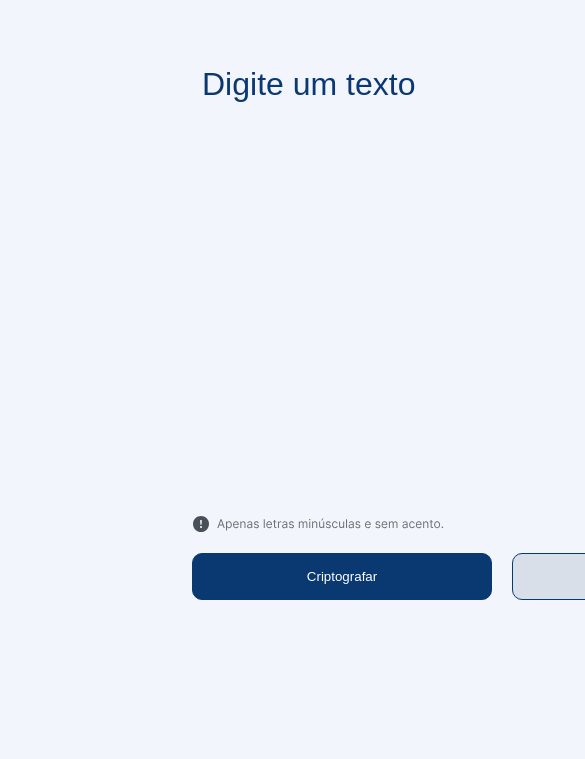
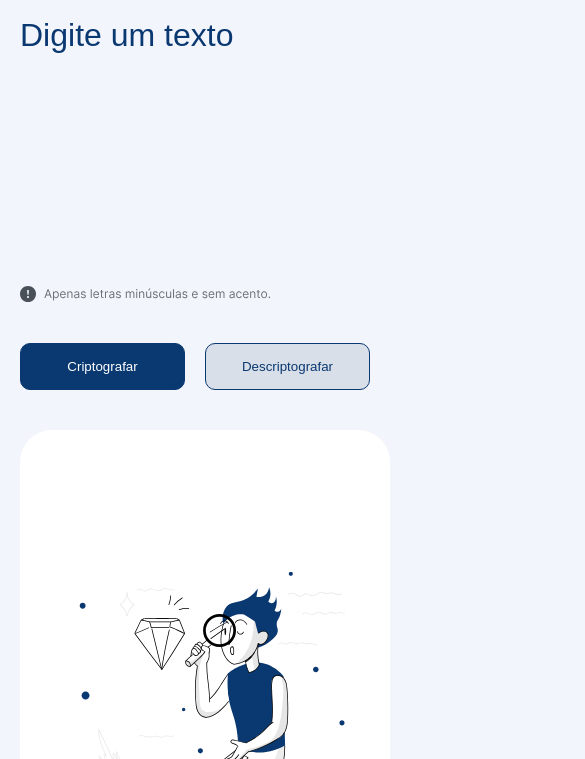
Before and after one commit to beatrizcastelari/Codificador-de-texto, a plain HTML site: page index.html in a window 390 px wide. Shown: the part 85-844 px from the top of the page, 585 px wide, since content can reach past the window. Drawn offline with Linux system fonts and the light colour scheme.

Commit message:
ajuste css

```diff
--- a/style.css
+++ b/style.css
@@ -100,3 +100,57 @@ article {
 #resultado-container {
     margin-top: 20px;
 }
+
+@media screen and (max-width:500px) {
+    body{
+        background-color:#F3F5FC;
+        margin: 0;
+        display: flex;
+        flex-direction: column;
+
+    }
+    .input-text {
+
+        margin-top: 150px;
+        margin-left: 0px;
+    }
+    .message-container{
+        margin: 40px;
+        margin-left: 20px;
+        margin-right: 0px;
+        position: relative;
+    }
+    .div-message {
+        background-color: #fff;
+        width: 100%;
+        height: 700px;
+        border-radius: 32px;
+
+    }
+    .input-digite {
+        max-width: 100%;
+        height: 48px;
+        border: none;
+        background-color:#F3F5FC;
+        padding: 20px;
+    }
+    .input-text {
+
+        margin-top: 0px;
+        margin-left: 0px;
+    }
+    .buttons {
+        display: flex;
+        justify-content: center;
+        gap: 20px;
+        padding: 20px;
+
+
+    }
+    .span {
+        display: flex;
+        margin-left: 20px;
+        margin-bottom: 20px;
+        margin-top: 200px;
+    }
+}
```
